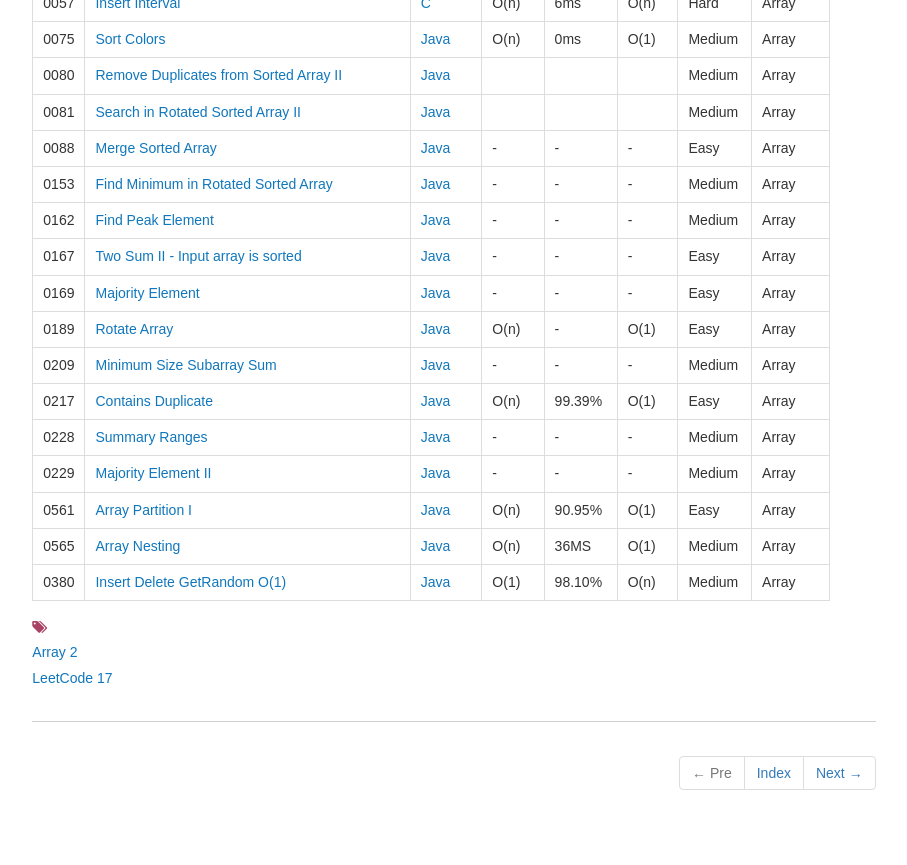
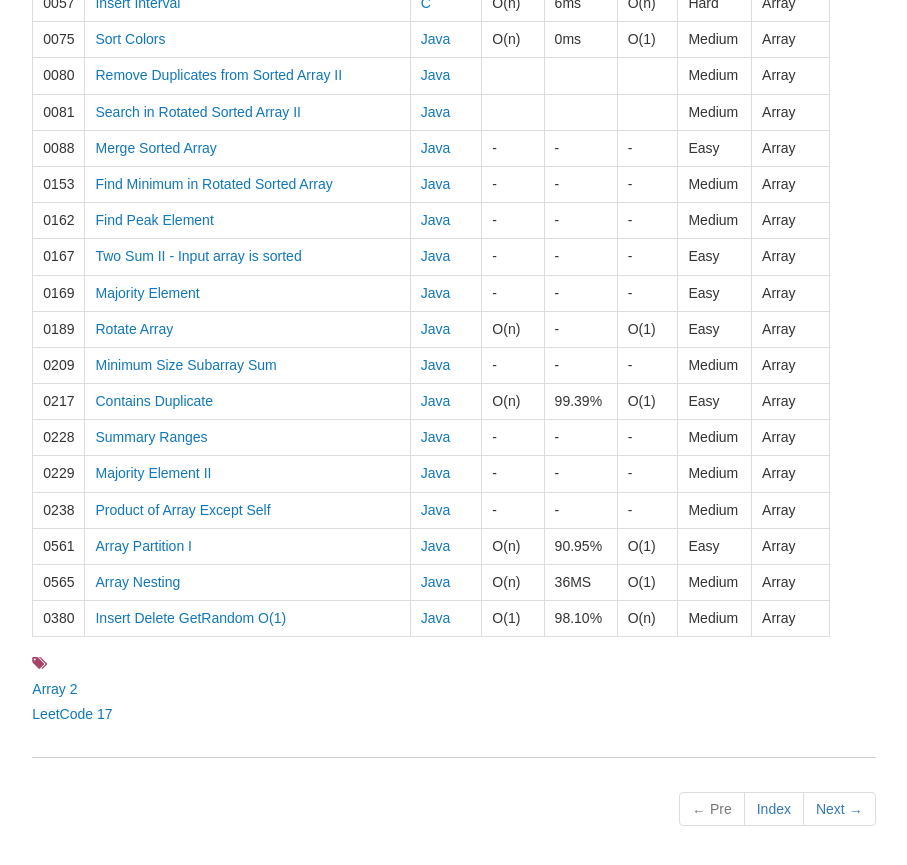
Before and after one commit to dunso/algorithm, a Jekyll site: the page built from docs/_posts/2017-11-29-Array.md, in a window 1280 px wide and 900 px high, scrolled down 639 px. Shown: the top 865 px of the window, without its empty margins (186-1093 px from the left). Built offline with Jekyll 4.4.1, drawn with Linux system fonts in a browser that asks for light colours; nearby versions of some CDN libraries.

Commit message:
Add index of LeetCode0238.java to docs

```diff
--- a/docs/_posts/2017-11-29-Array.md
+++ b/docs/_posts/2017-11-29-Array.md
@@ -38,6 +38,7 @@ icon: file-alt
 |0217|[Contains Duplicate](https://leetcode.com/problems/contains-duplicate) | [Java](https://e.srl/leetcode-217/)  | O(n) |99.39%| O(1)  |  Easy |Array|
 |0228|[Summary Ranges](https://leetcode.com/problems/summary-ranges) | [Java](https://e.srl/leetcode-228/)  |-|-|-|  Medium |Array|
 |0229|[Majority Element II](https://leetcode.com/problems/majority-element-ii/) | [Java](https://e.srl/leetcode-229/)  |-|-|-|  Medium |Array|
+|0238|[Product of Array Except Self](https://leetcode.com/problems/product-of-array-except-self) | [Java](https://e.srl/leetcode-238/)  |-|-|-|  Medium |Array|
 |0561|[Array Partition I](https://leetcode.com/problems/array-partition-i)| [Java](https://e.srl/leetcode-561/)  | O(n) |90.95%| O(1)  |  Easy |Array|
 |0565|[Array Nesting](https://leetcode.com/problems/array-nesting)| [Java](https://e.srl/leetcode-565/)  | O(n) |36MS| O(1)  |  Medium |Array|
 |0380|[Insert Delete GetRandom O(1)](https://leetcode.com/problems/insert-delete-getrandom-o1/) | [Java](https://e.srl/leetcode-380/)  | O(1) |98.10%| O(n)  |  Medium |Array|
```
